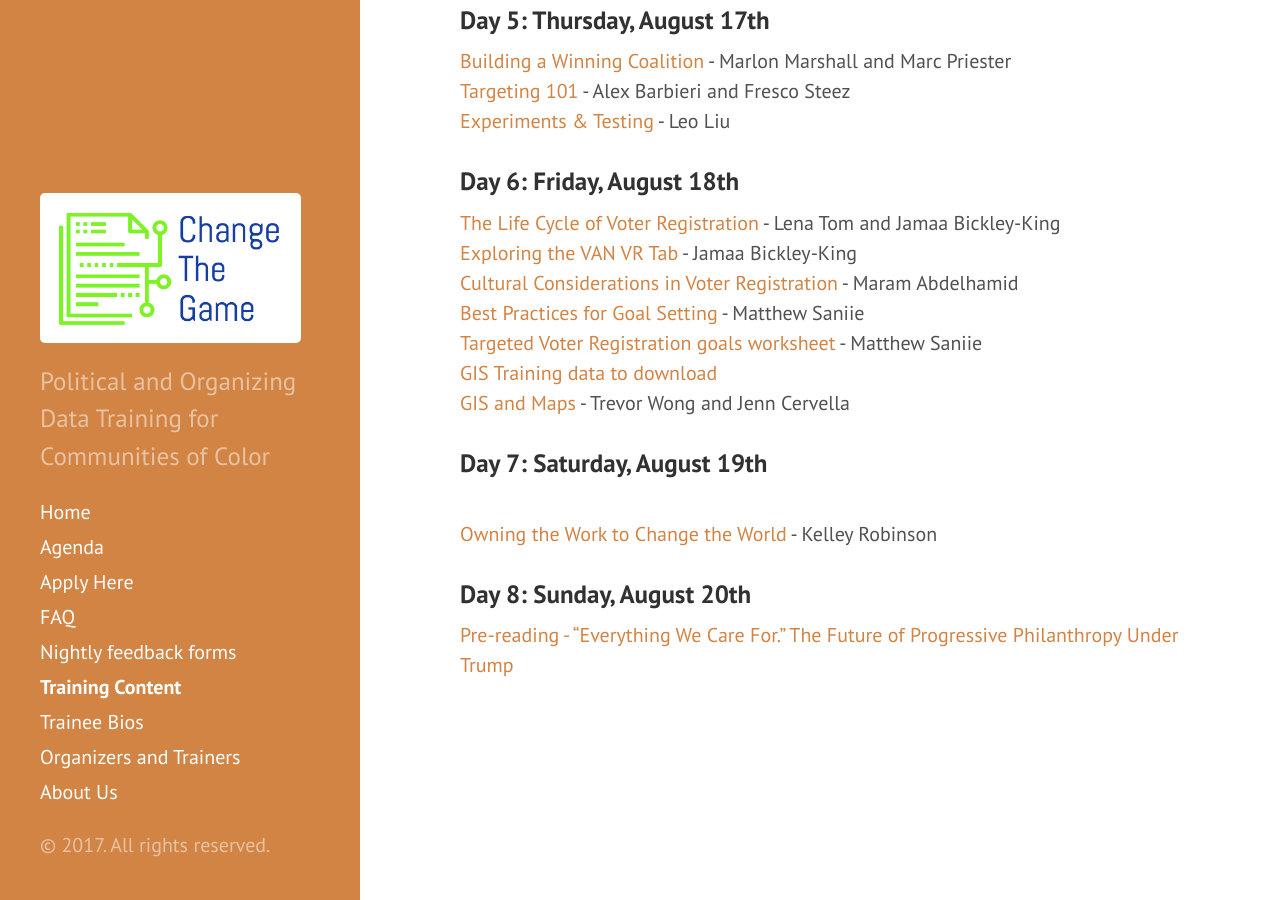
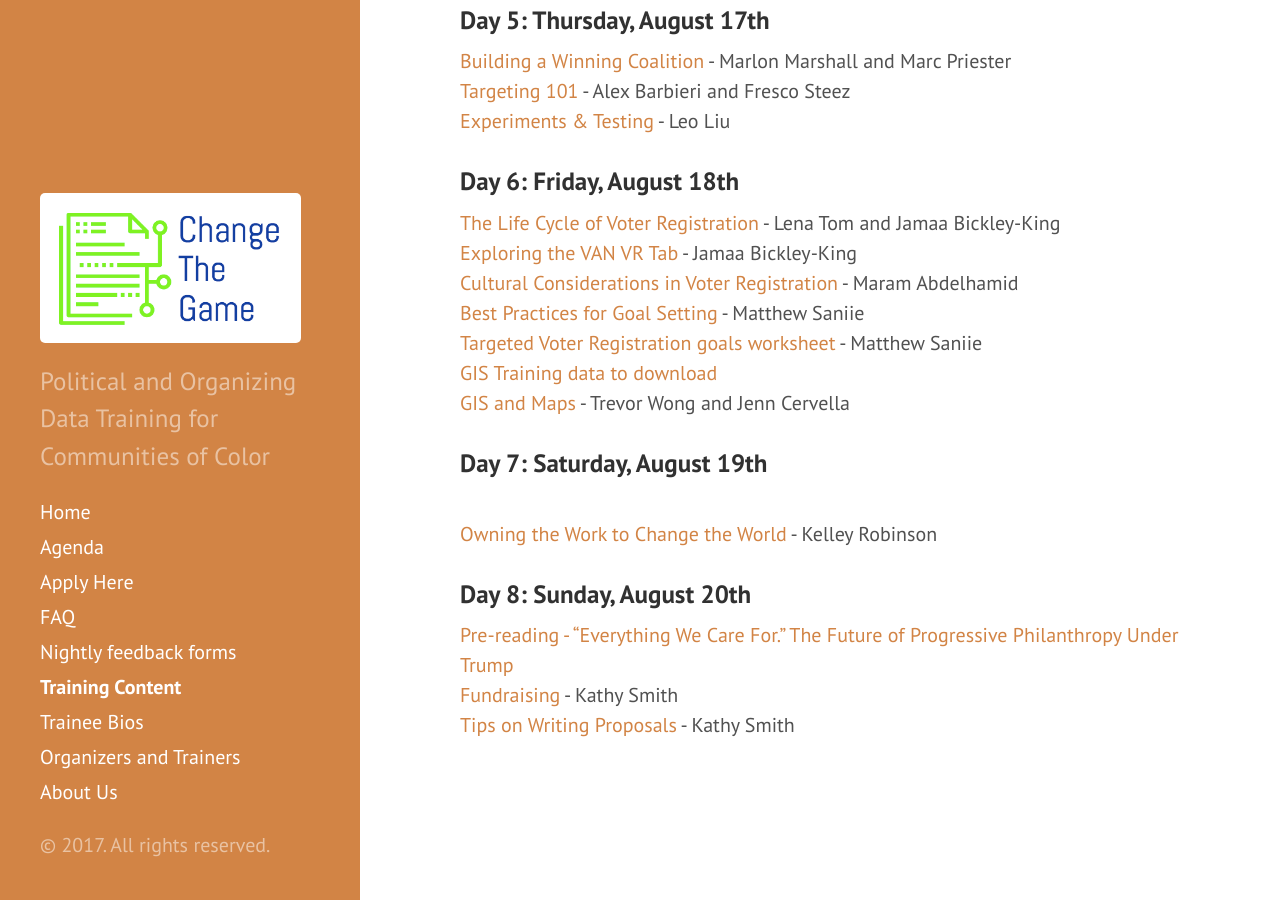
Before and after one commit to anniejw6/changethegame_site, a Jekyll site: the page built from slides.md, in a window 1280 px wide and 900 px high, scrolled down 1120 px. Built offline with Jekyll 4.4.1, drawn with Linux system fonts in a browser that asks for light colours.

Commit message:
Update slides.md

```diff
--- a/slides.md
+++ b/slides.md
@@ -59,4 +59,6 @@ title: Training Content
 
 ### Day 8: Sunday, August 20th
 [Pre-reading - "Everything We Care For." The Future of Progressive Philanthropy Under Trump](https://www.insidephilanthropy.com/home/2016/11/28/the-future-of-progressive-philanthropy-under-a-trump-presidency)
+<br>[Fundraising](https://www.dropbox.com/s/5gkc8i23vom12rg/Fundraising-Kathy%20Smith.pdf?dl=0) - Kathy Smith
+<br>[Tips on Writing Proposals](https://www.dropbox.com/s/axoikb2uo326qpa/Tips%20for%20writing%20proposals-Kathy%20Smith.pdf?dl=0) - Kathy Smith
 <br>
```
